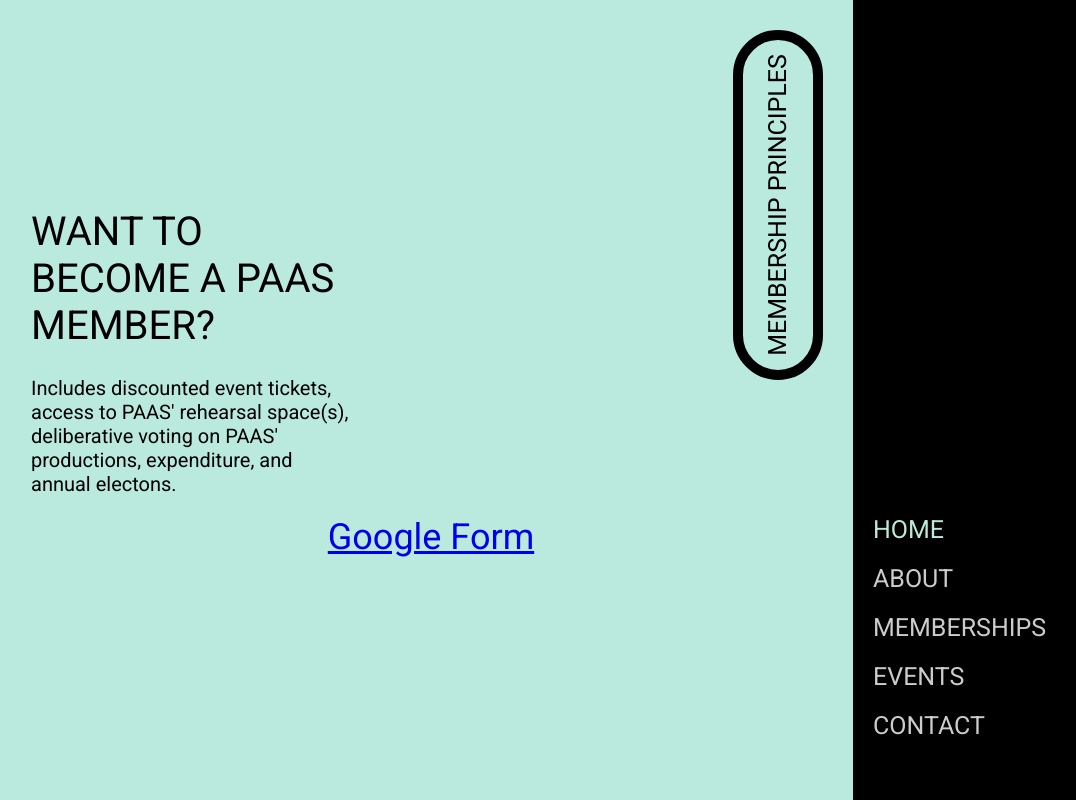
After one commit to jaketreacher/paas_website, a Django app: page /memberships in a window 1280 px wide. The commit adds this page. Shown: the whole page, without its empty margins (177-1253 px from the left). Run offline with Django 3.2, Linux system fonts and the light colour scheme; style sheets or scripts are compiled from the project's sources.

Commit message:
Create memberships page

```diff
--- a/paas/settings.py
+++ b/paas/settings.py
@@ -120,3 +120,6 @@ USE_TZ = True
 
 STATIC_URL = '/static/'
 STATIC_ROOT = os.path.join(BASE_DIR, 'static')
+
+# Temporarily grab link from .env
+FORM_LINK = os.getenv("FORM_LINK")
--- /dev/null
+++ b/web/static/web/sass/pages/_memberships.scss
@@ -0,0 +1,23 @@
+#memberships {
+    max-width: 800px;
+    width: 100%;
+    margin: 0 auto;
+
+    a:last-of-type {
+        display: block;
+        text-align: center;
+        font-size: 36px;
+    }
+
+    @include desktop {
+        margin: 20% 0 0 20%;
+
+        .text {
+            width: 40%;
+        }
+
+        p {
+            font-size: 20px;
+        }
+    }
+}
--- a/web/static/web/sass/partials/_base.scss
+++ b/web/static/web/sass/partials/_base.scss
@@ -23,5 +23,7 @@ h3 {
     font-weight: normal;
 }
 
+// Import Individual pages
 @import "../pages/home";
 @import "../pages/about";
+@import "../pages/memberships";
--- a/web/templates/web/components/navbar.html
+++ b/web/templates/web/components/navbar.html
@@ -2,7 +2,7 @@
     <ul>
         <li class="selected"><a href="{% url 'home' %}">Home</a></li>
         <li><a href="{% url 'about' %}">About</a></li>
-        <li>Memberships</li>
+        <li><a href="{% url 'memberships' %}">Memberships</a></li>
         <li>Events</li>
         <li>Contact</li>
     </ul>
--- /dev/null
+++ b/web/templates/web/pages/memberships.html
@@ -0,0 +1,25 @@
+{% extends "web/base.html" %}
+
+{% block title %}
+    {{ block.super }} - Memberships
+{% endblock title %}
+
+{% block content %}
+    <div id="memberships">
+        <div class="text">
+            <h1>Want to become a PAAS Member?</h1>
+            <p>
+                Includes discounted event tickets,
+                access to PAAS' rehearsal space(s),
+                deliberative voting on PAAS' productions,
+                expenditure, and annual electons.
+            </p>
+        </div>
+        <a  class="btn btn-hang"
+            href="https://google.com"
+            target="_blank">
+                Membership Principles
+        </a>
+        <a href="{{ form_link }}">Google Form</a>
+    </div>
+{% endblock content %}
--- a/web/urls.py
+++ b/web/urls.py
@@ -6,7 +6,8 @@ from . import views
 
 urlpatterns = [
     path("", views.home, name="home"),
-    path("about", views.about, name="about")
+    path("about", views.about, name="about"),
+    path("memberships", views.memberships, name="memberships")
 ]
 
 if not settings.DEBUG:
--- a/web/views.py
+++ b/web/views.py
@@ -1,3 +1,4 @@
+from django.conf import settings
 from django.shortcuts import render
 
 def home(request):
@@ -5,3 +6,10 @@ def home(request):
 
 def about(request):
     return render(request, "web/pages/about.html")
+
+def memberships(request):
+    # Temporarily grab link from .env
+    params = {
+        "form_link": settings.FORM_LINK
+    }
+    return render(request, "web/pages/memberships.html", params)
```
